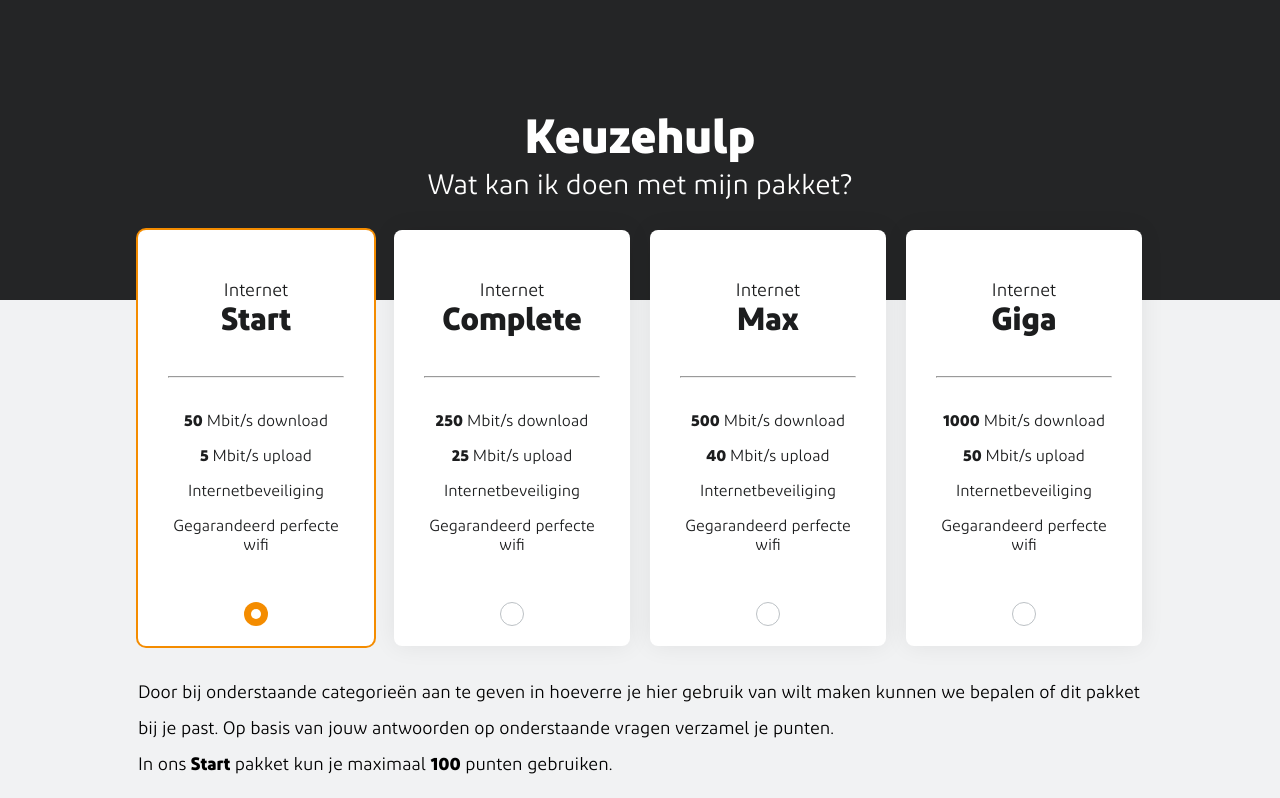
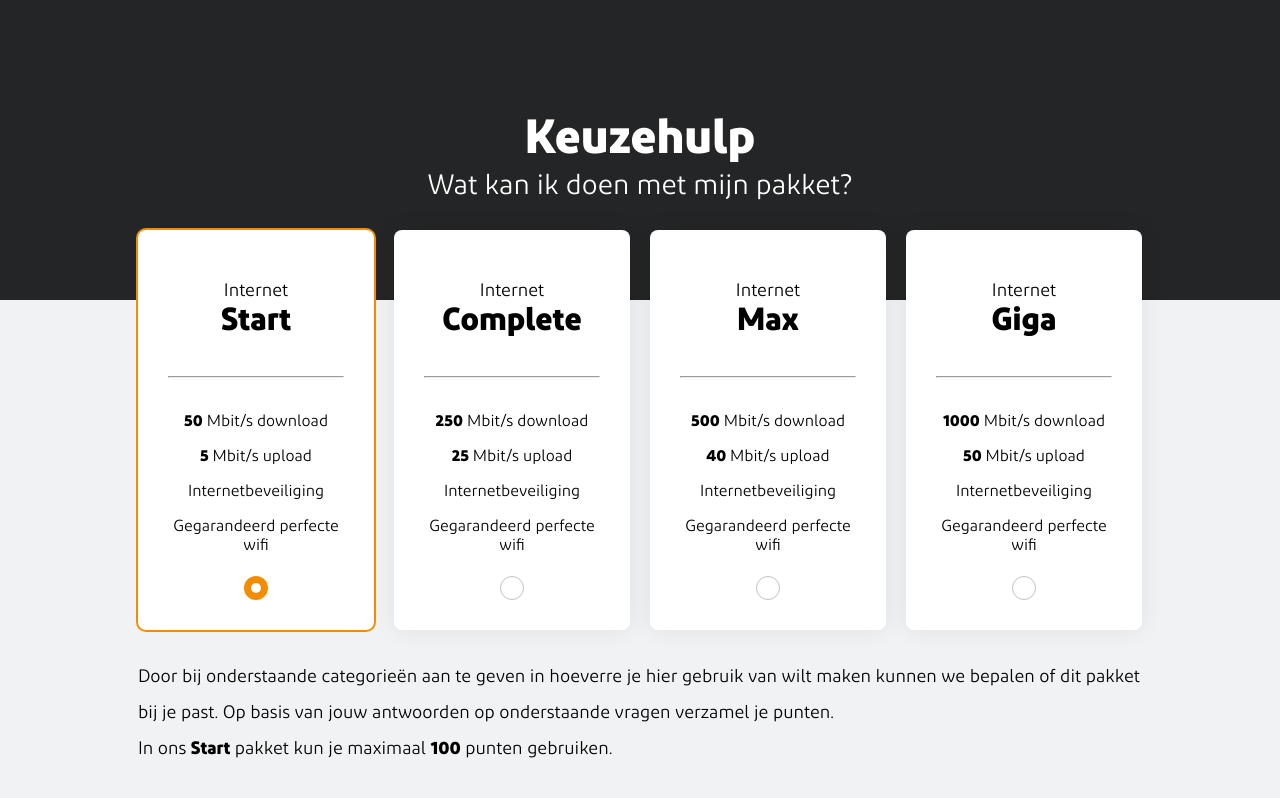
Before and after one commit to gerwinov/zg-point-distributer, a React (Create React App) app: page / in a window 1280 px wide. Shown: the top 798 px of the page. Built offline with nearby package versions, Linux system fonts and the light colour scheme.

Commit message:
Refactor card + radiobutton

```diff
--- a/src/components/app/App.js
+++ b/src/components/app/App.js
@@ -1,7 +1,7 @@
 import React from 'react';
 import styles from './App.module.scss';
 import packages from '../../globals/packages';
-import Card from '../card/Card';
+import RadioButton from '../radiobutton/RadioButton';
 import Distributer from '../distributer/Distributer';
 import Header from '../header/Header';
 import Toast from '../toast/Toast';
@@ -81,11 +81,23 @@ class App extends React.Component {
 
   render() {
     const cards = packages.map((pack, index) =>
-      <Card
-        package={pack}
+      <RadioButton
         key={`card-${index}`}
-        active={this.state.activeCard === index}
-        onCardClick={this.setActiveCard} />
+        name="people"
+        value={pack.name}
+        checked={this.state.activeCard === index}
+        content={
+          <div>
+            <h1 className={styles.cardtype}>Internet</h1>
+            <h2 className={styles.cardtitle}>{pack.name}</h2>
+            <hr className={styles.cardruler} />
+            <p><strong>{pack.downloadSpeed}</strong> Mbit/s download</p>
+            <p><strong>{pack.uploadSpeed} </strong>Mbit/s upload</p>
+            <p>Internetbeveiliging</p>
+            <p>Gegarandeerd perfecte wifi</p>
+          </div>
+        }
+        onInput={this.setActiveCard} />
     );
     const toasts = this.state.toastMessages.map((message, index) =>
       <Toast key={`toast-${message}`} message={message} onClose={this.clearToast} />
--- a/src/components/app/App.module.scss
+++ b/src/components/app/App.module.scss
@@ -13,3 +13,20 @@
   top: 5px;
   right: 10px;
 }
+
+.cardtype {
+  font-size: 18px;
+  font-weight: 400;
+  margin: 20px 0 0;
+}
+
+.cardtitle {
+  font-size: 32px;
+  margin: 0;
+  font-weight: 700;
+}
+
+.cardruler {
+  color: var(--silver-85);
+  margin: 35px 0;
+}
--- a/src/components/card/Card.js
+++ /dev/null
@@ -1,40 +0,0 @@
-import React from 'react';
-import classNames from 'classnames/bind';
-import styles from './Card.module.scss';
-
-const cx = classNames.bind(styles);
-
-class Card extends React.Component {
-  constructor(props) {
-    super(props);
-    this.handleClick = this.handleClick.bind(this);
-  }
-
-  handleClick() {
-    this.props.onCardClick(this.props.package.name);
-  }
-
-  render() {
-    const className = cx({
-      card: true,
-      active: this.props.active,
-    });
-
-    return (
-      <button className={className} onClick={this.handleClick}>
-        <div className={styles.cardcontent}>
-          <h1 className={styles.cardtype}>Internet</h1>
-          <h2 className={styles.cardtitle}>{this.props.package.name}</h2>
-          <hr className={styles.cardruler} />
-          <p><strong>{this.props.package.downloadSpeed}</strong> Mbit/s download</p>
-          <p><strong>{this.props.package.uploadSpeed} </strong>Mbit/s upload</p>
-          <p>Internetbeveiliging</p>
-          <p>Gegarandeerd perfecte wifi</p>
-        </div>
-        <span className={styles.cardcircle} />
-      </button>
-    );
-  }
-}
-
-export default Card;
--- a/src/components/card/Card.module.scss
+++ /dev/null
@@ -1,61 +0,0 @@
-.card {
-  flex: 1 1 0px;
-  background-color: var(--white);
-  color: var(--dark);
-  margin: 10px;
-  border-radius: 8px;
-  box-shadow: 0 0 25px 0 rgba(0, 0, 0, 0.07);
-
-  &circle {
-    display: flex;
-    justify-content: center;
-    align-items: center;
-    width: 24px;
-    height: 24px;
-    border-radius: 50%;
-    border: solid 1px var(--silver);
-    background-color: var(--white);
-    z-index: 1;
-    margin: 0 auto 20px;
-  }
-
-  &.active {
-    box-shadow: 0 0 0 2px var(--orange);
-
-    .cardcircle {
-      border: 0;
-      background-color: var(--orange);
-
-      &::after {
-        content: '';
-        display: inline-block;
-        width: 10px;
-        height: 10px;
-        border-radius: 50%;
-        background-color: var(--white);
-      }
-    }
-  }
-}
-
-.cardcontent {
-  padding: 30px;
-  text-align: center;
-}
-
-.cardtype {
-  font-size: 18px;
-  font-weight: 400;
-  margin: 20px 0 0;
-}
-
-.cardtitle {
-  font-size: 32px;
-  margin: 0;
-  font-weight: 700;
-}
-
-.cardruler {
-  color: var(--silver-85);
-  margin: 35px 0;
-}
--- a/src/components/distributer/Distributer.js
+++ b/src/components/distributer/Distributer.js
@@ -94,9 +94,13 @@ class Distributer extends React.Component {
           key={`radio-${i}`}
           name="people"
           value={i+1}
-          displayValue={i === 3 ? `${i+1}+` : i+1}
-          icon={this.icons[i]}
           checked={i+1 === this.state.amountOfPeople}
+          content={
+            <div>
+              <img className={styles.radioicon} src={this.icons[i]} alt="peeps_logo" />
+              <h2 className={styles.radiotext}>{i === 3 ? `${i+1}+` : i+1}</h2>
+            </div>
+          }
           onInput={this.setPeopleAmount} />
       )
     }
--- a/src/components/distributer/Distributer.module.scss
+++ b/src/components/distributer/Distributer.module.scss
@@ -36,3 +36,14 @@
   padding: 17px 35px 11px;
   font-weight: 600;
 }
+
+.radioicon {
+  width: 45px;
+}
+
+.radiotext {
+  display: block;
+  width: 100%;
+  margin: 10px 0 0;
+  font-weight: 400;
+}
--- a/src/components/radiobutton/RadioButton.js
+++ b/src/components/radiobutton/RadioButton.js
@@ -25,8 +25,7 @@ function RadioButton(props) {
         className={styles.input}
         onClick={handleInput} />
       <label htmlFor={`${props.name}-${props.value}`} className={styles.label}>
-        <img className={styles.icon} src={props.icon} alt="peeps_logo" />
-        <h2 className={styles.text}>{ props.displayValue }</h2>
+        { props.content }
         <span className={styles.circle} />
       </label>
     </div>
--- a/src/components/radiobutton/RadioButton.module.scss
+++ b/src/components/radiobutton/RadioButton.module.scss
@@ -52,14 +52,3 @@
     }
   }
 }
-
-.icon {
-  width: 45px;
-}
-
-.text {
-  display: block;
-  width: 100%;
-  margin: 10px 0 0;
-  font-weight: 400;
-}
```
